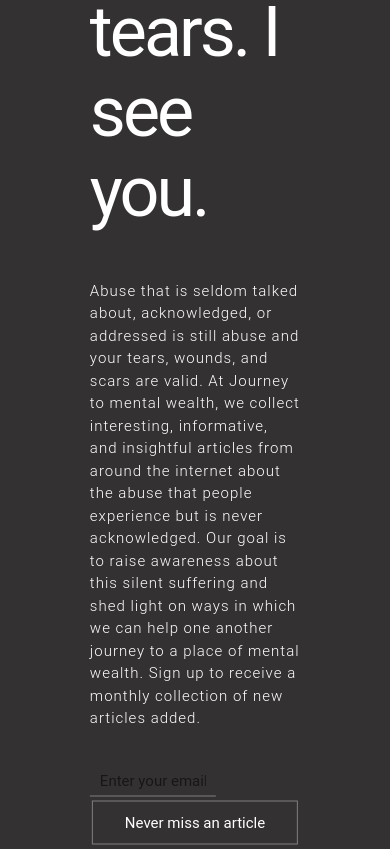
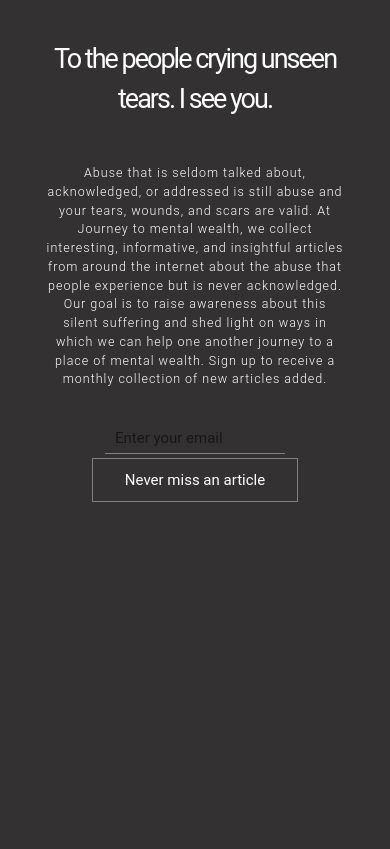
Before and after one commit to software-for-change/mental-health, a PHP site: page / in a window 390 px wide. Shown: the part 167-1016 px from the top of the page. After the commit the page ends 669 px from the top, so only its background shows below. Run offline with PHP 8.4, Linux system fonts and the light colour scheme.

Commit message:
made the index page responsive for all devices

```diff
--- a/index.html
+++ b/index.html
@@ -51,7 +51,7 @@
 
             </p>
             <br>
-            <form action="">
+            <form class="email-form" action="">
                 <input class="email-input" type="text" placeholder="Enter your email">
                 <input class="email-submit" type="submit" value="Never miss an article">
             </form>
--- a/style.css
+++ b/style.css
@@ -798,25 +798,21 @@ input[class=email-submit] {
         display: block;
     }
     /********** the index / landing page styling **************/
-    .thought {
-        max-width: 100px;
-        font-size: 12px;
+    .index-heading {
+        margin-top: 35px;
+        font-size: 27px;
+        letter-spacing: -2px;
+        text-align: center;
+        line-height: 40px;
     }
-    body .wrapper .speechbubble {
-        padding: 4px 5px;
-        /* margin-bottom: 48px; */
+    .index-text {
+        letter-spacing: 1px;
+        font-size: smaller;
+        width: 300px;
+        text-align: center;
     }
-    body .wrapper .speechbubble:nth-child(2n + 1):after {
-        left: 328px;
-    }
-    body .wrapper {
-        margin-top: 10%;
-    }
-    .no-mobile {
-        display: none;
-    }
-    .mental-qtns {
-        height: 100%;
+    .email-form {
+        text-align: center;
     }
     /* ********** about page and recommend page ***************** */
     .about-card,
@@ -903,6 +899,11 @@ input[class=email-submit] {
     .nav-description {
         font-size: large;
     }
+    /* ************inex page ****************/
+    .index-heading {
+        font-size: 62px;
+        line-height: 70px;
+    }
 }
 
 
@@ -970,4 +971,11 @@ input[class=email-submit] {
     .story p {
         font-size: x-large;
     }
+    /* ***************index page*************** */
+    .index-text {
+        font-size: x-large;
+    }
+    .email-form {
+        font-size: x-large;
+    }
 }
```
